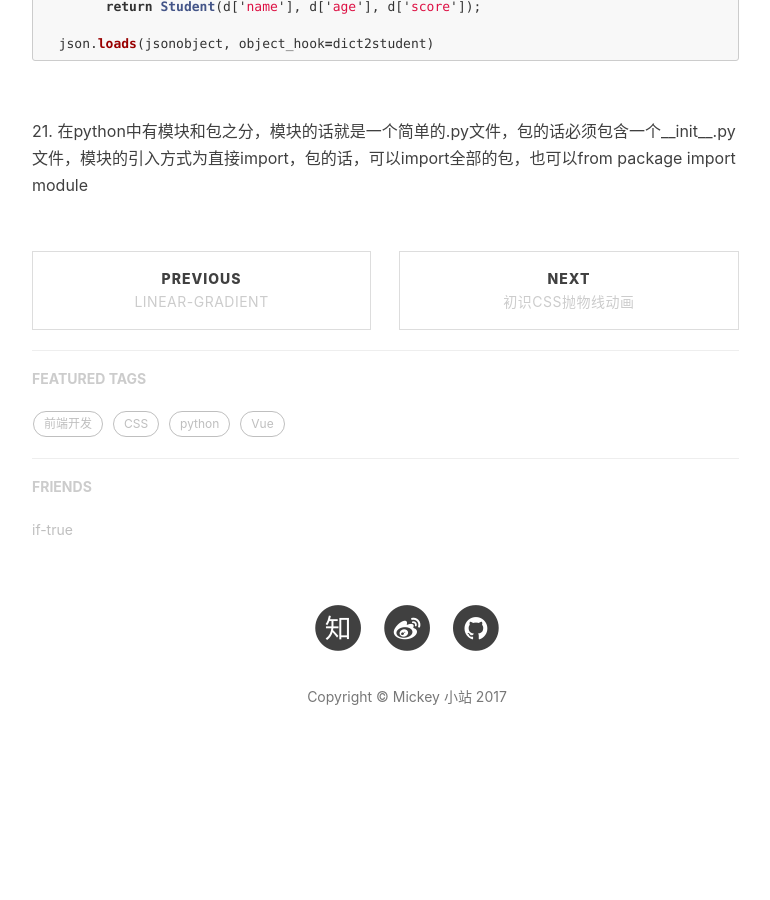
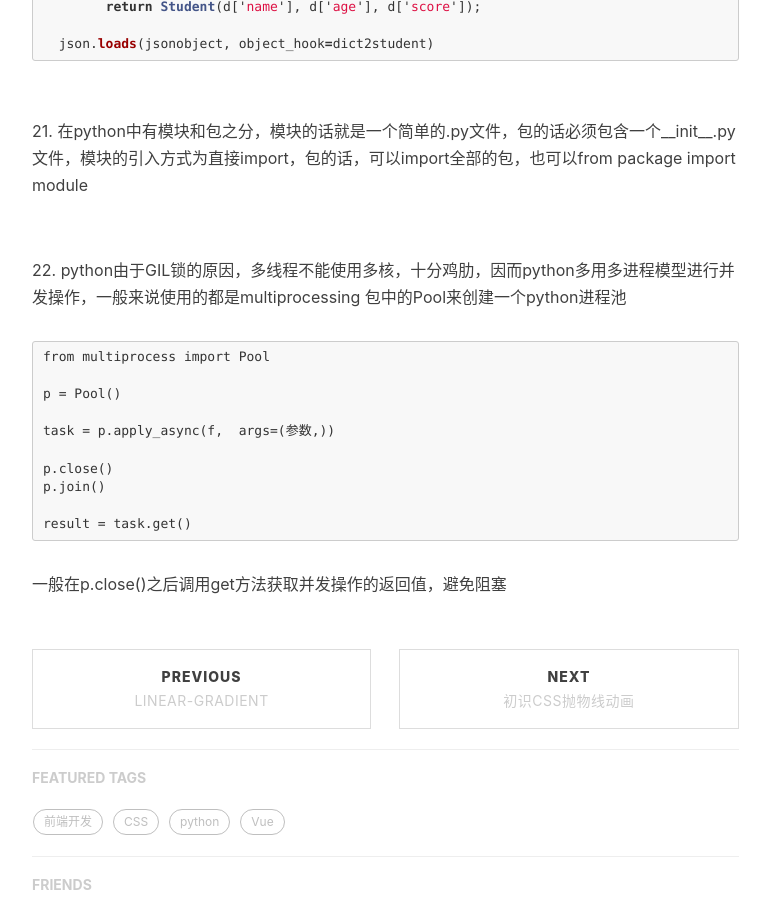
Before and after one commit to mickey0524/mickey0524.github.io, a Jekyll site: the page built from _posts/2017-08-05-begin-python.md, in a window 1280 px wide and 900 px high, scrolled down 4971 px. Shown: the whole window, without its empty margins (233-1003 px from the left). Built offline with Jekyll 4.4.1, drawn with Linux system fonts in a browser that asks for light colours; nearby versions of some CDN libraries; comment, search, counter and statistics services are not loaded; before the commit the page ends 5772 px from its top, so only the background shows below that.

Commit message:
feat(python): begin-python中增加对python多进程的操作

````diff
--- a/_posts/2017-08-05-begin-python.md
+++ b/_posts/2017-08-05-begin-python.md
@@ -156,3 +156,20 @@ json.loads()将JSON对象转为python对象
 ```
 
 <br>21. 在python中有模块和包之分，模块的话就是一个简单的.py文件，包的话必须包含一个__init__.py文件，模块的引入方式为直接import，包的话，可以import全部的包，也可以from package import module
+
+<br>22. python由于GIL锁的原因，多线程不能使用多核，十分鸡肋，因而python多用多进程模型进行并发操作，一般来说使用的都是multiprocessing 包中的Pool来创建一个python进程池
+
+```
+from multiprocess import Pool
+
+p = Pool()
+
+task = p.apply_async(f,  args=(参数,))
+
+p.close()
+p.join()
+
+result = task.get()
+```
+
+一般在p.close()之后调用get方法获取并发操作的返回值，避免阻塞
````
